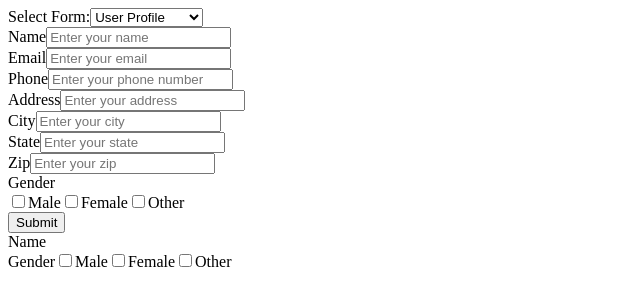
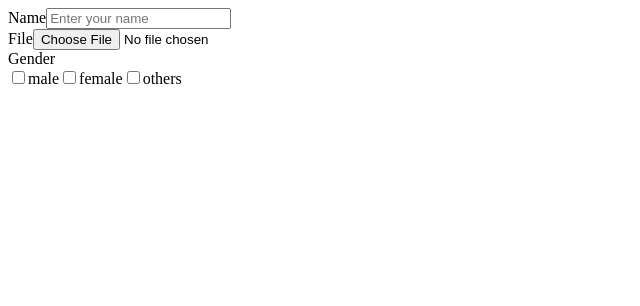
Before and after one commit to aayushgelal/dynamic_form_, a React (Vite) app: page / in a window 1280 px wide. Shown: the top 306 px of the page, without its empty margins (0-640 px from the left). Built offline with nearby package versions, Linux system fonts and the light colour scheme.

Commit message:
independent

```diff
--- a/src/App.tsx
+++ b/src/App.tsx
@@ -6,43 +6,40 @@ import { FormType } from "./types/Form";
 import { DynamicForm } from "./components/DyanmicForm";
 import { MyForm } from "./components/IndividualForm";
 import InputField from "./components/AllinOne/InputField";
+import { FormField } from "./components/FormField";
 
 export default function App() {
-  const [currentFormType, setCurrentFormType] =
-    useState<FormType>("user_profile");
-
-  const handleFormSubmit = (formData: any) => {
-    console.log("Form Data:", formData);
-    fetch(`https://mywebsite.example/${formSchema[currentFormType].url}/`, {
-      method: "POST",
-      headers: {
-        Accept: "application/json",
-        "Content-Type": "application/json",
-      },
-      body: JSON.stringify(formData),
-    })
-      .then((response) => response.json())
-      .then((data) => {
-        console.log("Success:", data);
-      })
-      .catch((error) => {
-        console.error("Error:", error);
-      });
-  };
+  // const handleFormSubmit = (formData: any) => {
+  //   console.log("Form Data:", formData);
+  //   fetch(`https://mywebsite.example/${formSchema[currentFormType].url}/`, {
+  //     method: "POST",
+  //     headers: {
+  //       Accept: "application/json",
+  //       "Content-Type": "application/json",
+  //     },
+  //     body: JSON.stringify(formData),
+  //   })
+  //     .then((response) => response.json())
+  //     .then((data) => {
+  //       console.log("Success:", data);
+  //     })
+  //     .catch((error) => {
+  //       console.error("Error:", error);
+  //     });
+  // };
 
   return (
     <main>
-      <FormSelector
-        selectedForm={currentFormType}
-        onFormTypeChange={setCurrentFormType}
-      />
-      <DynamicForm
+      <FormField id="name" />
+      <FormField id="file" />
+      <FormField id="checkbox" options={["male", "female", "others"]} />
+      {/* <DynamicForm
         formType={currentFormType}
         formSchema={formSchema}
         onSubmit={handleFormSubmit}
-      />
-      <InputField id="name" />
-      <InputField id="gender" />
+      /> */}
+      {/* <InputField id="name" />
+      <InputField id="gender" /> */}
     </main>
   );
 }
--- a/src/components/FormField.tsx
+++ b/src/components/FormField.tsx
@@ -1,24 +1,59 @@
-import { FormFieldProps } from "../types/Form";
+import { useEffect, useState } from "react";
+import { FieldType } from "../types/Form";
 import { CheckboxGroup } from "./InputTypes/CheckBox";
 import { Select } from "./InputTypes/SelectProps";
 import { TextArea } from "./InputTypes/TextArea";
 import { TextInput } from "./InputTypes/TextInput";
+import { validateField } from "../validation/validation";
+import formFields from "../form.json";
 
-export const FormField: React.FC<FormFieldProps> = ({
-  field,
-  value,
-  error,
-  onFieldChange,
+export const FormField: React.FC<{ id: string; options?: Array<string> }> = ({
+  id,
+  options,
 }) => {
-  const handleChange = (newValue: any) => {
-    onFieldChange(field.id, newValue);
-  };
+  const [field, setField] = useState<FieldType | null>(null);
+  const [value, setValue] = useState<string | null>(null);
+  const [error, setError] = useState<string | null>(null);
+
+  useEffect(() => {
+    const findFieldById = (id: string) => {
+      const foundField = formFields["contact"].fields.find(
+        (field: FieldType) => field.id === id,
+      );
+      return foundField || null;
+    };
+
+    const fieldData = findFieldById(id);
+    setField(fieldData);
+  }, [id]);
+
+    const handleChange = (newValue: any) => {
+      if (field) {
+        let valueToSet = newValue;
+
+        if (field.type === "checkbox") {
+          valueToSet = newValue.target.checked;
+        } else if (field.type === "file") {
+          valueToSet = newValue.target.files;
+        } else if (field.type === "text") {
+          valueToSet = newValue.target.value;
+        }
+
+        setValue(valueToSet);
+
+        const validationError = validateField(valueToSet, field);
+        setError(validationError);
+      }
+    };
+
 
   const renderField = () => {
+    if (!field) return null;
+
     const commonProps = {
       id: field.id,
-      value,
-      error,
+      value: value || "",
+      error: field.validation?.errorMessage,
       placeholder: field.placeholder,
       required: field.required,
       onChange: handleChange,
@@ -30,11 +65,15 @@ export const FormField: React.FC<FormFieldProps> = ({
       case "select":
         return <Select {...commonProps} options={field.options || []} />;
       case "checkbox":
-        return <CheckboxGroup {...commonProps} options={field.options || []} />;
+        return <CheckboxGroup {...commonProps} options={options!} />;
       default:
         return <TextInput {...commonProps} type={field.type} />;
     }
   };
+
+  if (!field) {
+    return <div>Loading...</div>;
+  }
 
   return (
     <div className="form-field">
--- a/src/components/InputTypes/CheckBox.tsx
+++ b/src/components/InputTypes/CheckBox.tsx
@@ -7,6 +7,7 @@ interface CheckboxGroupProps extends BaseFieldProps {
 export const CheckboxGroup: React.FC<CheckboxGroupProps> = ({
   id,
   value,
+  onChange,
   options,
 }) => (
   <div>
--- a/src/form.json
+++ b/src/form.json
@@ -44,6 +44,32 @@
         },
         "errorMessages": {
           "required": "Message is required"
+        }
+      },
+      {
+        "id": "file",
+        "type": "file",
+        "label": "File",
+        "required": true,
+        "placeholder": "Upload your file",
+        "validation": {
+          "required": true
+        },
+        "errorMessages": {
+          "required": "File upload is required"
+        }
+      },
+      {
+        "id": "checkbox",
+        "type": "checkbox",
+        "label": "Gender",
+        "required": true,
+        "options": ["Male", "Female", "Other"],
+        "validation": {
+          "required": true
+        },
+        "errorMessages": {
+          "required": "Please select a gender option"
         }
       }
     ],
```
